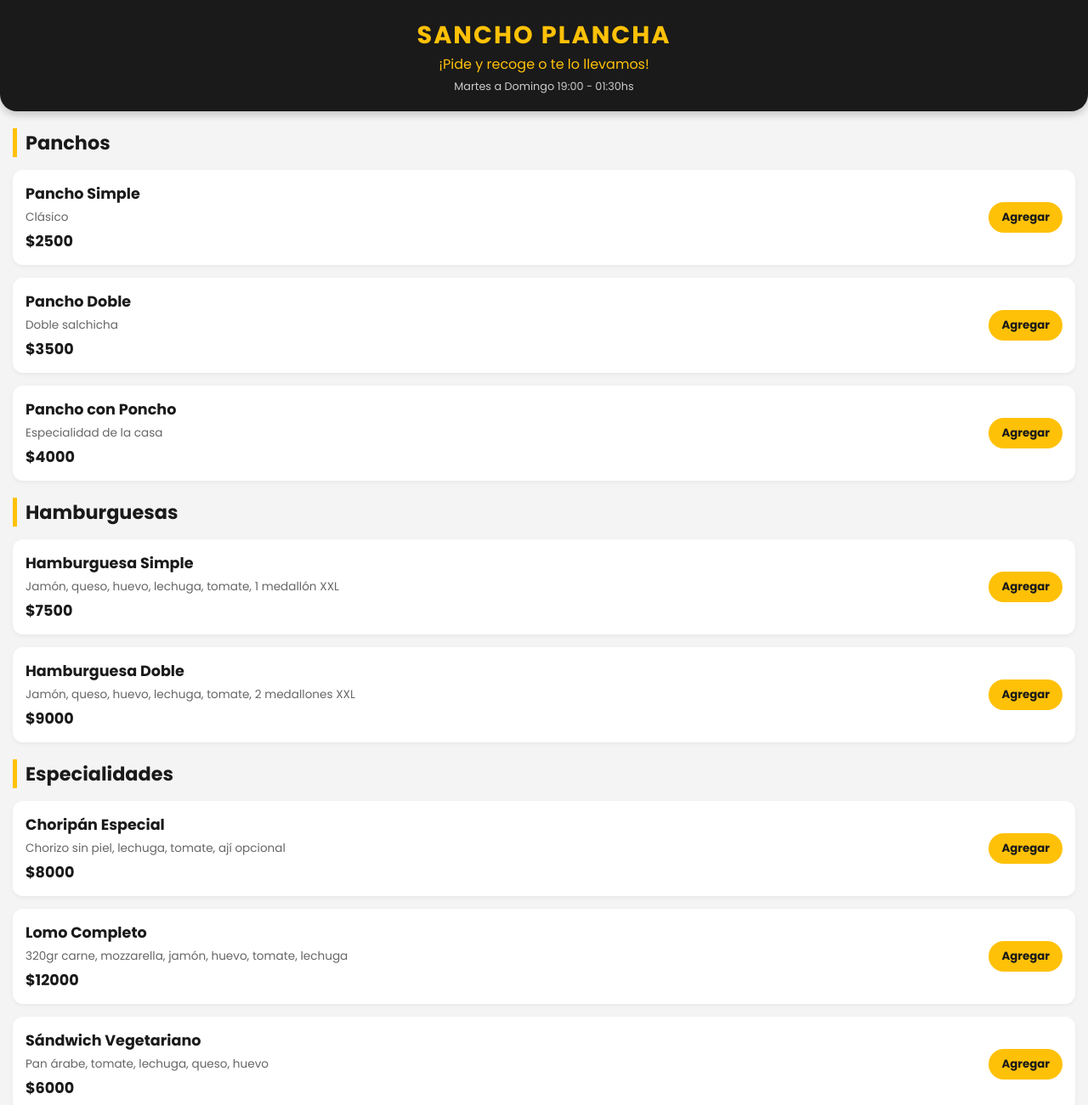
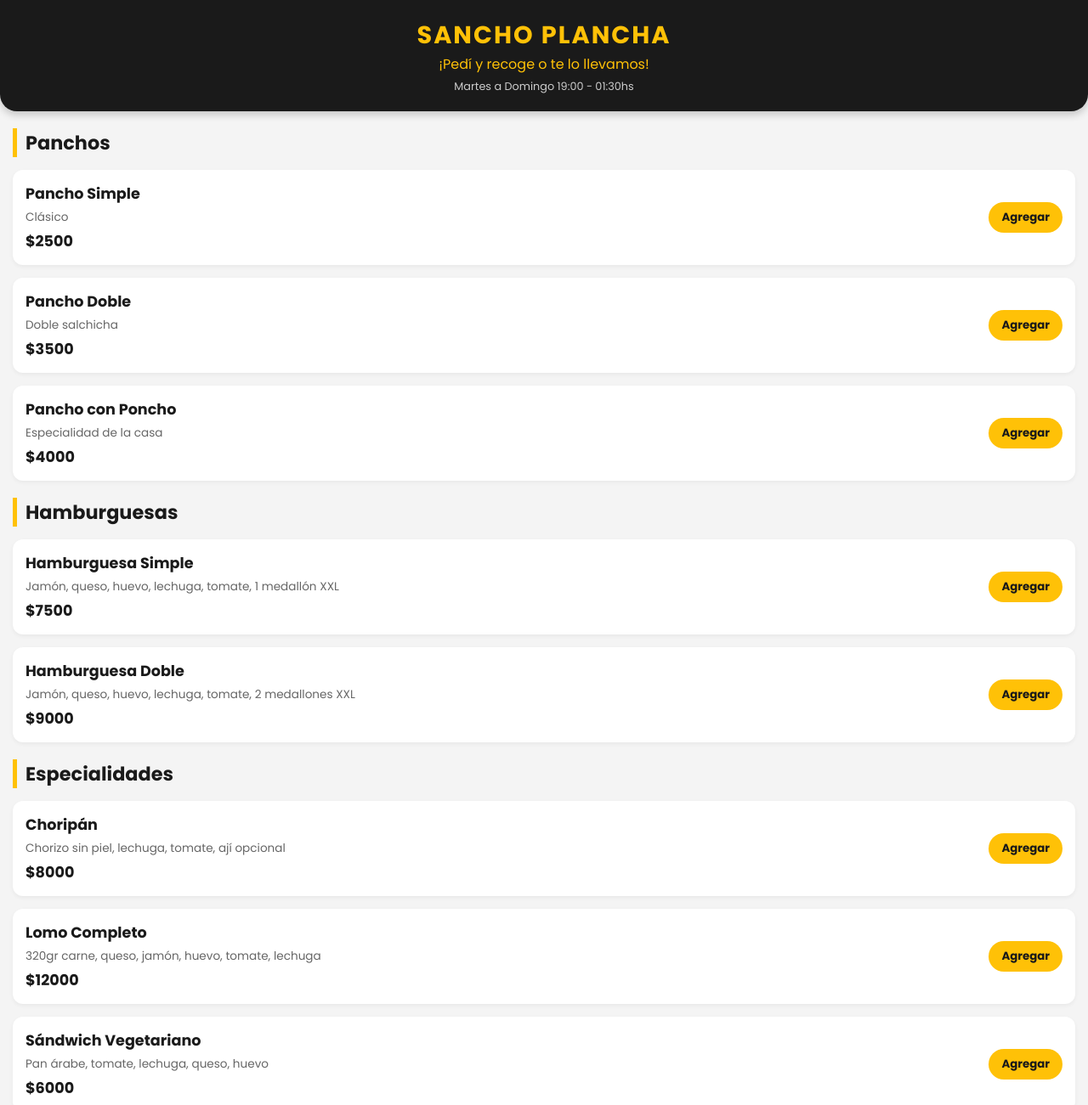
Before and after one commit to Augustonc/pedidos-sancho-plancha, a plain HTML site: page index.html in a window 1280 px wide. Shown: the whole page at 85% size. Drawn offline with Linux system fonts and the light colour scheme.

Commit message:
Modificaciones menores

```diff
--- a/index.html
+++ b/index.html
@@ -12,7 +12,7 @@
     <header class="main-header">
         <div class="logo-container">
             <h1>SANCHO PLANCHA</h1>
-            <p>¡Pide y recoge o te lo llevamos!</p>
+            <p>¡Pedí y recoge o te lo llevamos!</p>
             <p class="status">Martes a Domingo 19:00 - 01:30hs</p>
         </div>
     </header>
--- a/script.js
+++ b/script.js
@@ -19,8 +19,8 @@ const menuData = [
     {
         category: "Especialidades",
         items: [
-            { id: 6, name: "Choripán Especial", price: 8000, desc: "Chorizo sin piel, lechuga, tomate, ají opcional" },
-            { id: 7, name: "Lomo Completo", price: 12000, desc: "320gr carne, mozzarella, jamón, huevo, tomate, lechuga" },
+            { id: 6, name: "Choripán", price: 8000, desc: "Chorizo sin piel, lechuga, tomate, ají opcional" },
+            { id: 7, name: "Lomo Completo", price: 12000, desc: "320gr carne, queso, jamón, huevo, tomate, lechuga" },
             { id: 8, name: "Sándwich Vegetariano", price: 6000, desc: "Pan árabe, tomate, lechuga, queso, huevo" }
         ]
     }
```
